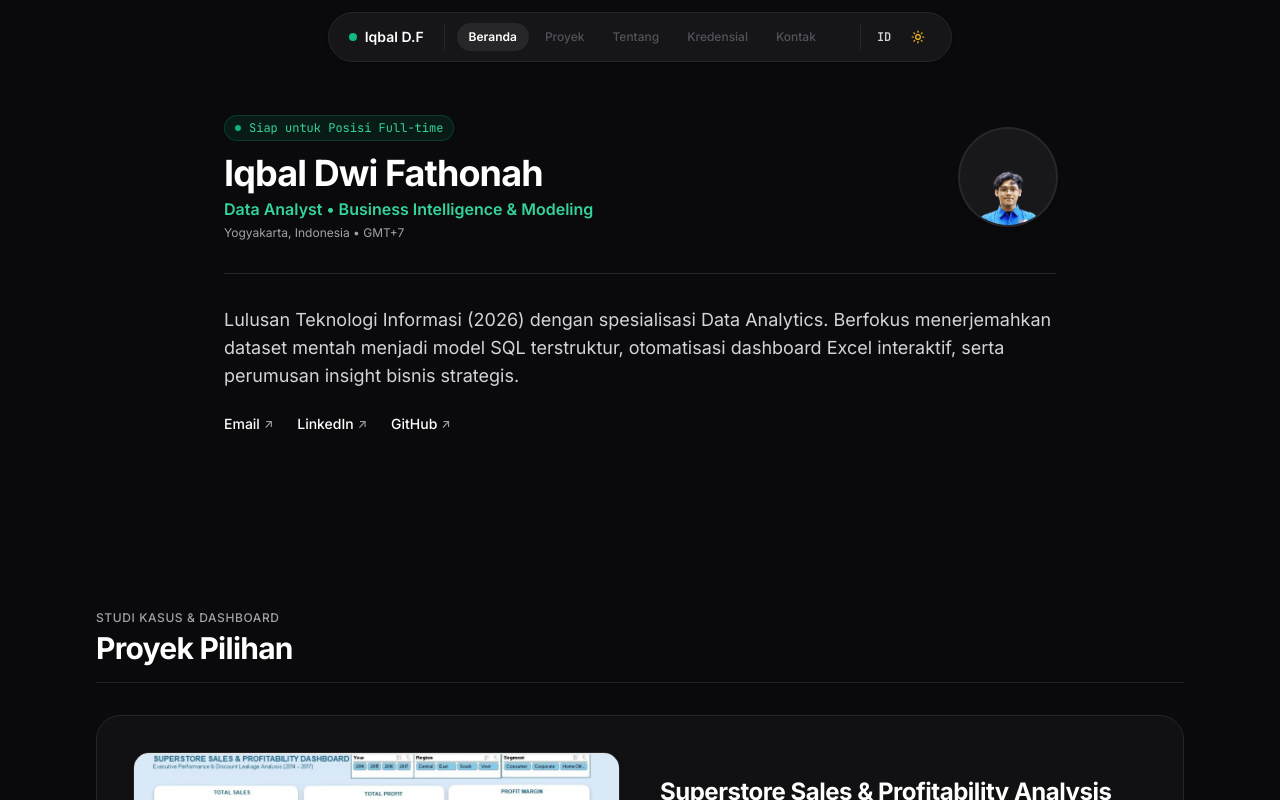
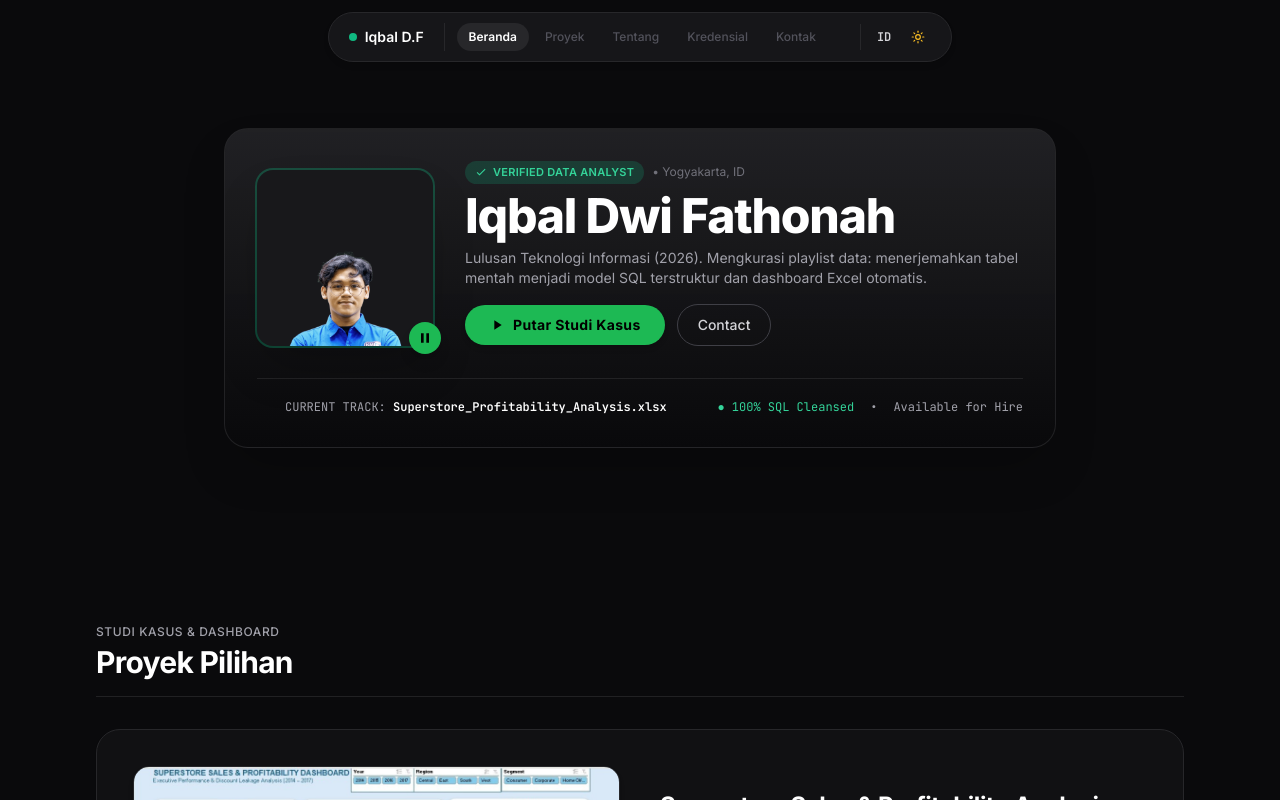
Before and after one commit to qivoradev/portofolio-iqbal, a React (Vite) app: page / in a window 1280 px wide. Shown: the top 800 px of the page. Built offline with nearby package versions, Linux system fonts and the light colour scheme.

Commit message:
feat(hero): transform hero section to spotify-inspired profile and player ui

```diff
--- a/src/components/Hero.jsx
+++ b/src/components/Hero.jsx
@@ -1,82 +1,114 @@
-import React from 'react';
+import React, { useState } from 'react';
 
 export default function Hero({ language, profilePic = '/profile.png' }) {
+  const [isPlaying, setIsPlaying] = useState(true);
+
   return (
-    <section id="home" className="pt-28 pb-14 sm:pt-36 sm:pb-20">
+    <section id="home" className="pt-24 pb-14 sm:pt-32 sm:pb-20">
       <div className="max-w-4xl mx-auto px-4 sm:px-6 lg:px-8">
 
-        {/* Header Profil Ringkas & Elegan */}
-        <div className="flex flex-col-reverse sm:flex-row items-start sm:items-center justify-between gap-6 pb-8 border-b border-zinc-200 dark:border-zinc-800">
-          <div>
-            <div className="inline-flex items-center gap-2 px-2.5 py-1 rounded-full bg-emerald-500/10 border border-emerald-500/20 text-emerald-600 dark:text-emerald-400 text-xs font-mono mb-3">
-              <span className="w-1.5 h-1.5 rounded-full bg-emerald-500 animate-pulse" />
-              <span>{language === 'en' ? 'Available for Full-time Roles' : 'Siap untuk Posisi Full-time'}</span>
-            </div>
+        {/* Main Spotify-like Header Card */}
+        <div className="rounded-3xl bg-gradient-to-b from-zinc-800/80 to-zinc-950 border border-zinc-800/80 p-6 sm:p-8 shadow-2xl relative overflow-hidden">
 
-            <h1 className="text-3xl sm:text-4xl font-bold tracking-tight text-zinc-900 dark:text-white">
-              Iqbal Dwi Fathonah
-            </h1>
+          <div className="flex flex-col sm:flex-row items-center sm:items-end gap-6 sm:gap-8">
 
-            <p className="text-sm sm:text-base font-semibold text-emerald-600 dark:text-emerald-400 mt-1">
-              Data Analyst • Business Intelligence & Modeling
-            </p>
-
-            <p className="text-xs text-zinc-500 dark:text-zinc-400 mt-1">
-              Yogyakarta, Indonesia • GMT+7
-            </p>
-          </div>
-
-          {/* Avatar Bersih Berdiameter Kompak (Proporsional di Light & Dark Mode) */}
-          <div className="w-20 h-20 sm:w-24 sm:h-24 rounded-full overflow-hidden ring-2 ring-zinc-200 dark:ring-zinc-800 shrink-0 bg-zinc-100 dark:bg-zinc-900 shadow-md">
+            {/* Album Cover / Profile Avatar */}
+            <div className="relative group shrink-0">
+              <div className="w-32 h-32 sm:w-44 sm:h-44 rounded-2xl overflow-hidden shadow-2xl ring-2 ring-emerald-500/30 bg-zinc-900">
                 <img
                   src={profilePic || '/profile.png'}
                   alt="Iqbal Dwi Fathonah"
-              className="w-full h-full object-cover scale-125 translate-y-1"
-              style={{ objectPosition: 'center 15%' }}
+                  className="w-full h-full object-cover scale-125 translate-y-2 transition-transform duration-500 group-hover:scale-110"
+                  style={{ objectPosition: 'center 10%' }}
                   onError={(e) => {
                     e.currentTarget.onerror = null;
                     e.currentTarget.src = '/foto-nobg.png';
                   }}
                 />
               </div>
+              <button
+                type="button"
+                onClick={() => setIsPlaying(!isPlaying)}
+                className="absolute -bottom-2 -right-2 w-8 h-8 rounded-full bg-[#1DB954] text-black flex items-center justify-center font-bold shadow-lg hover:scale-110 active:scale-95 transition-transform cursor-pointer border-0"
+                aria-label={isPlaying ? 'Pause' : 'Play'}
+                title={isPlaying ? 'Pause Track' : 'Play Track'}
+              >
+                <svg className="w-4 h-4 fill-current" viewBox="0 0 24 24">
+                  {isPlaying ? (
+                    <path d="M6 19h4V5H6v14zm8-14v14h4V5h-4z" />
+                  ) : (
+                    <path d="M8 5v14l11-7z" />
+                  )}
+                </svg>
+              </button>
             </div>
 
-        {/* Value Proposition Statement */}
-        <div className="pt-8">
-          <p className="text-base sm:text-lg text-zinc-700 dark:text-zinc-300 leading-relaxed font-sans">
+            {/* Profile Meta Details */}
+            <div className="flex-1 text-center sm:text-left">
+              <div className="flex items-center justify-center sm:justify-start gap-2 mb-2">
+                <span className="inline-flex items-center gap-1.5 px-2.5 py-0.5 rounded-full bg-emerald-500/20 text-emerald-400 text-[11px] font-semibold tracking-wide">
+                  <svg className="w-3 h-3 fill-current text-emerald-400" viewBox="0 0 24 24">
+                    <path d="M9 16.17L4.83 12l-1.42 1.41L9 19 21 7l-1.41-1.41z"/>
+                  </svg>
+                  VERIFIED DATA ANALYST
+                </span>
+                <span className="text-zinc-500 text-xs">• Yogyakarta, ID</span>
+              </div>
+
+              <h1 className="text-3xl sm:text-5xl font-black tracking-tight text-white mb-2">
+                Iqbal Dwi Fathonah
+              </h1>
+
+              <p className="text-xs sm:text-sm text-zinc-400 max-w-xl leading-relaxed mb-4">
                 {language === 'en'
-              ? 'Information Technology Graduate (2026) specializing in Data Analytics. Focused on transforming raw datasets into structured SQL models, automated Excel dashboards, and actionable business insights.'
-              : 'Lulusan Teknologi Informasi (2026) dengan spesialisasi Data Analytics. Berfokus menerjemahkan dataset mentah menjadi model SQL terstruktur, otomatisasi dashboard Excel interaktif, serta perumusan insight bisnis strategis.'}
+                  ? 'Information Technology Graduate (2026). Curating data tracks: turning raw tables into structured SQL models and automated Excel dashboards.'
+                  : 'Lulusan Teknologi Informasi (2026). Mengkurasi playlist data: menerjemahkan tabel mentah menjadi model SQL terstruktur dan dashboard Excel otomatis.'}
               </p>
 
-          {/* Tautan Jalur Cepat Tanpa Tombol Redundan */}
-          <div className="flex flex-wrap items-center gap-5 sm:gap-6 mt-6 text-xs sm:text-sm font-medium">
+              {/* Action Buttons (Spotify Style) */}
+              <div className="flex flex-wrap items-center justify-center sm:justify-start gap-3">
+                <a
+                  href="#projects"
+                  className="px-6 py-2.5 rounded-full bg-[#1DB954] hover:bg-[#1ed760] text-black text-xs sm:text-sm font-bold tracking-wide transition-all transform hover:scale-105 shadow-md inline-flex items-center gap-2"
+                >
+                  <svg className="w-4 h-4 fill-current" viewBox="0 0 24 24">
+                    <path d="M8 5v14l11-7z"/>
+                  </svg>
+                  <span>{language === 'en' ? 'Play Case Studies' : 'Putar Studi Kasus'}</span>
+                </a>
+
                 <a
                   href="mailto:iqbalfathonah20@gmail.com"
-              className="text-zinc-900 dark:text-white hover:text-emerald-600 dark:hover:text-emerald-400 transition-colors inline-flex items-center gap-1"
+                  className="px-5 py-2.5 rounded-full border border-zinc-700 hover:border-white text-zinc-300 hover:text-white text-xs sm:text-sm font-medium transition-all"
                 >
-              <span>Email</span>
-              <span className="text-zinc-400 text-xs">↗</span>
-            </a>
-            <a
-              href="https://linkedin.com/in/iqbaldwifathonah"
-              target="_blank"
-              rel="noopener noreferrer"
-              className="text-zinc-900 dark:text-white hover:text-emerald-600 dark:hover:text-emerald-400 transition-colors inline-flex items-center gap-1"
-            >
-              <span>LinkedIn</span>
-              <span className="text-zinc-400 text-xs">↗</span>
-            </a>
-            <a
-              href="https://github.com/iqbaldwifathonah"
-              target="_blank"
-              rel="noopener noreferrer"
-              className="text-zinc-900 dark:text-white hover:text-emerald-600 dark:hover:text-emerald-400 transition-colors inline-flex items-center gap-1"
-            >
-              <span>GitHub</span>
-              <span className="text-zinc-400 text-xs">↗</span>
+                  Contact
                 </a>
               </div>
+
+            </div>
+
+          </div>
+
+          {/* Mini "Now Playing Bar" Inside Hero */}
+          <div className="mt-8 pt-5 border-t border-zinc-800/80 flex flex-col sm:flex-row items-center justify-between gap-4 text-xs font-mono">
+            <div className="flex items-center gap-3">
+              <div className="flex items-end gap-0.5 h-4">
+                <span className={`w-1 bg-[#1DB954] rounded-full ${isPlaying ? 'animate-[bounce_0.8s_infinite]' : 'h-2'}`} />
+                <span className={`w-1 bg-[#1DB954] rounded-full ${isPlaying ? 'animate-[bounce_1.2s_infinite]' : 'h-3'}`} />
+                <span className={`w-1 bg-[#1DB954] rounded-full ${isPlaying ? 'animate-[bounce_0.6s_infinite]' : 'h-1'}`} />
+              </div>
+              <span className="text-zinc-400">
+                CURRENT TRACK: <strong className="text-white">Superstore_Profitability_Analysis.xlsx</strong>
+              </span>
+            </div>
+
+            <div className="flex items-center gap-4 text-zinc-400">
+              <span className="text-emerald-400">● 100% SQL Cleansed</span>
+              <span>•</span>
+              <span>Available for Hire</span>
+            </div>
+          </div>
+
         </div>
 
       </div>
```
Lines whose indentation alone changed are shown as unchanged.
